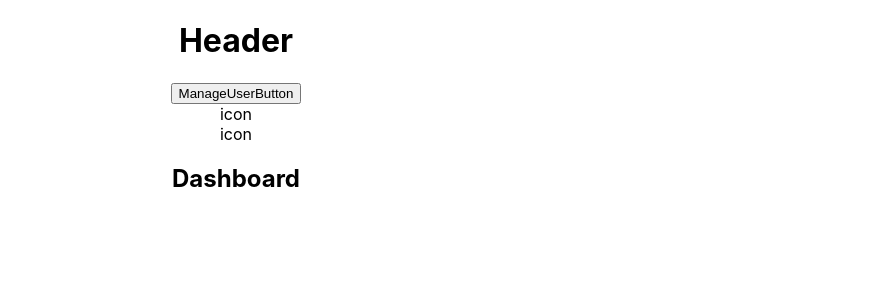
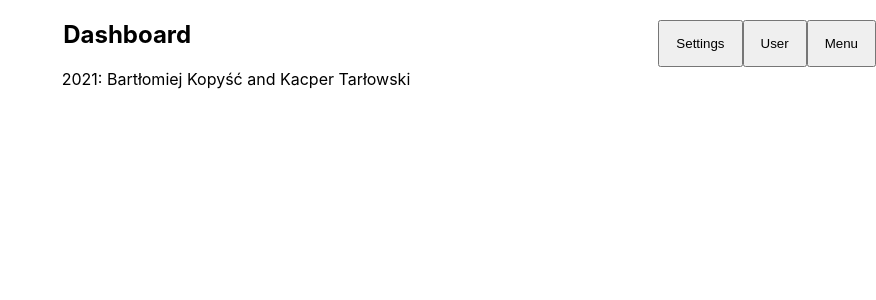
Before and after one commit to Kacpu/PGUI-dashboard-sprzedawcy, a React (Create React App) app: page / in a window 1280 px wide. Shown: the top 300 px of the page, without its empty margins (404-1280 px from the left). Built offline with nearby package versions, Linux system fonts and the light colour scheme.

Commit message:
Small tries with navigation

```diff
--- a/src/App.js
+++ b/src/App.js
@@ -2,6 +2,7 @@ import logo from './logo.svg';
 import './App.css';
 import NavigationHeader from "./components/NavigationHeader/NavigationHeader";
 import Dashboard from "./containers/Dashboard/Dashboard";
+import Footer from './components/Footer/Footer';
 
 
 function App() {
@@ -9,6 +10,7 @@ function App() {
     <div className="App">
       <NavigationHeader />
       <Dashboard />
+      <Footer />
     </div>
   );
 }
--- a/src/components/Footer/Footer.js
+++ b/src/components/Footer/Footer.js
@@ -0,0 +1,6 @@
+export default function Footer(){
+
+    return(
+        <footer>2021: Bartłomiej Kopyść and Kacper Tarłowski</footer>
+    );
+}
--- a/src/components/NavigationHeader/NavigationHeader.js
+++ b/src/components/NavigationHeader/NavigationHeader.js
@@ -1,5 +1,6 @@
 import ManageUserButton from "../ManageUserButton/ManageUserButton";
 import IconButton from "../../elements/IconButton/IconButton";
+import './NavigationHeader.module.css';
 
 function NavigationHeader(){
     function openUserMenu(){
@@ -11,15 +12,12 @@ function NavigationHeader(){
     }
 
     return(
-        <div className="NavigationHeader">
-            <h1>Header</h1>
-
-            <ManageUserButton
-            openUserButton={openUserMenu()}
-            />
-
-            <IconButton />
-            <IconButton />
+        <div className="Navigation-Header">
+            <ul className='Test'>
+                <button className='menu-button'>Menu</button>
+                <button className="User-button">User</button>
+                <button className="settings-button">Settings</button>
+            </ul>
         </div>
     );
 }
--- a/src/components/NavigationHeader/NavigationHeader.module.css
+++ b/src/components/NavigationHeader/NavigationHeader.module.css
@@ -0,0 +1,40 @@
+/* //     export const Nav = styled.nav`
+//   background: #63D471;
+//   height: 85px;
+//   display: flex;
+//   justify-content: space-between;
+//   padding: 0.2rem calc((100vw - 1000px) / 2);
+//   z-index: 12; */
+/*
+ul{
+    list-style-type: none;
+    margin: 0;
+    padding: 0;
+    overflow: hidden;
+    background-color: rgb(106, 0, 148);
+} */
+
+.Test{
+    list-style-type: none;
+    margin: 0;
+    padding: 0;
+    overflow: hidden;
+    background-color: rgb(106, 0, 148);
+}
+
+button{
+    display: block;
+    text-align: center;
+    padding: 14px 16px;
+    text-decoration: none;
+    float: right;
+}
+
+.menu-button{
+    float: right;
+}
+
+
+button :hover{
+    color: rgb(31, 255, 10);
+}
```
